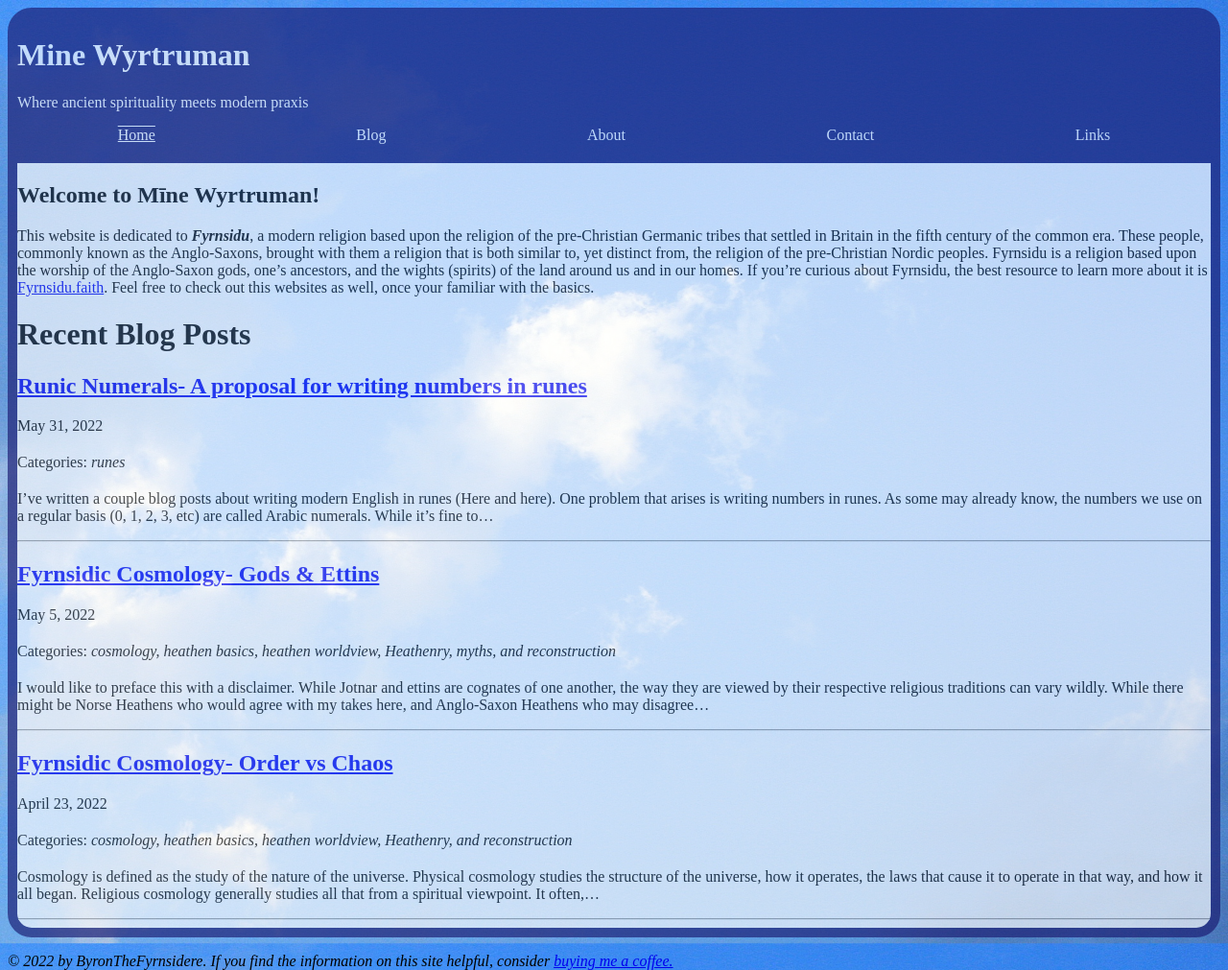
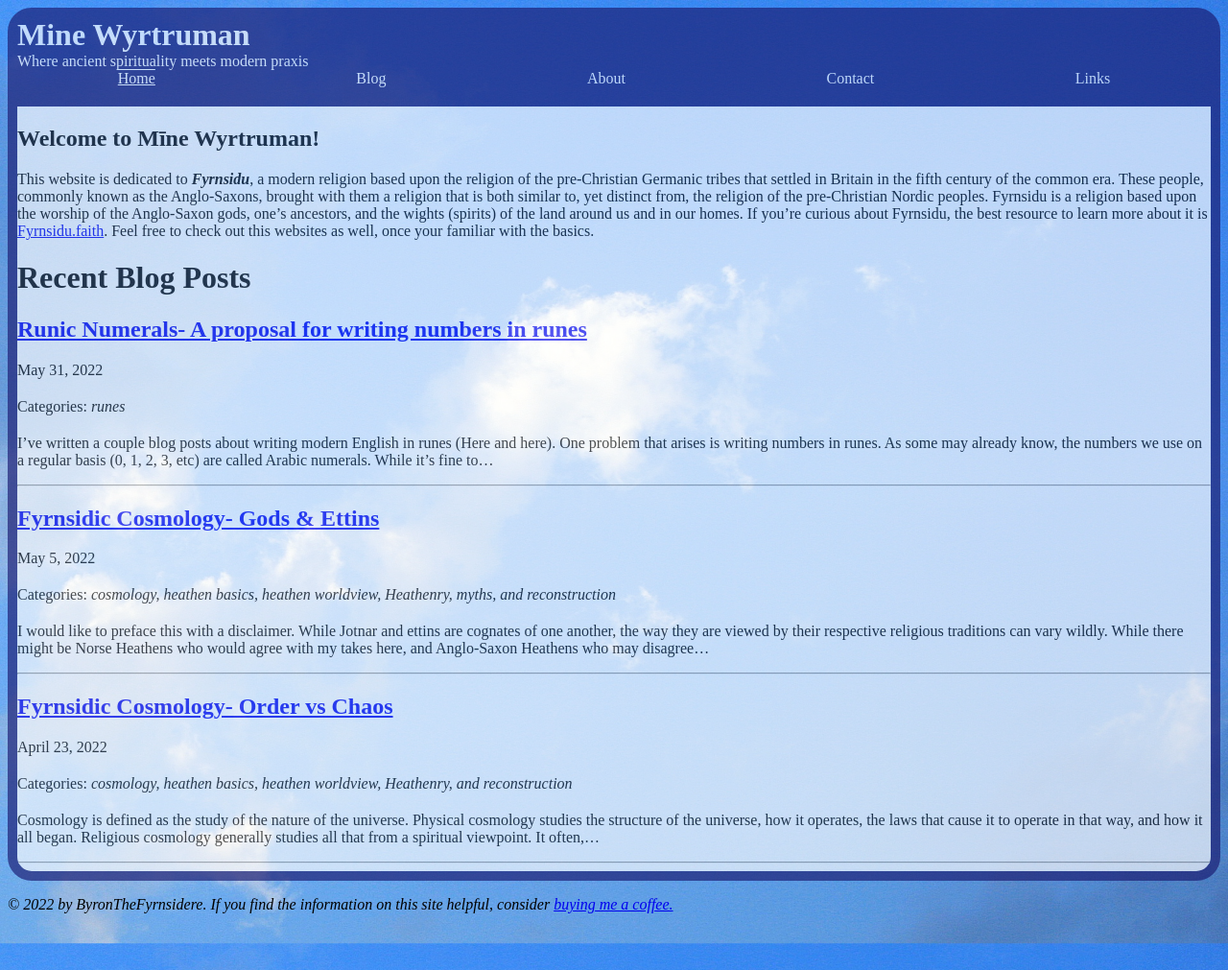
Before and after one commit to byronpendason/byronpendason.github.io, a Jekyll site: the page built from index.md, in a window 1280 px wide. Shown: the whole page at 96% size. Built offline with Jekyll 4.4.1, drawn with Linux system fonts in a browser that asks for light colours; our own code applies the rules of GitHub Pages for plain Markdown files; comment, search, counter and statistics services are not loaded.

Commit message:
Update style.css

```diff
--- a/css/style.css
+++ b/css/style.css
@@ -28,6 +28,11 @@ body {
   background-color: midnightblue;
   color: white;
   opacity: 66%;
+}
+#header * {
+  margin-top: 0px;
+  margin-bottom: 0px;
+  padding: 0px;
 }
 nav * {
   margin-top: 0px;
```
